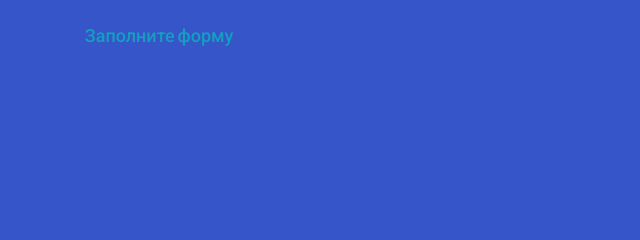
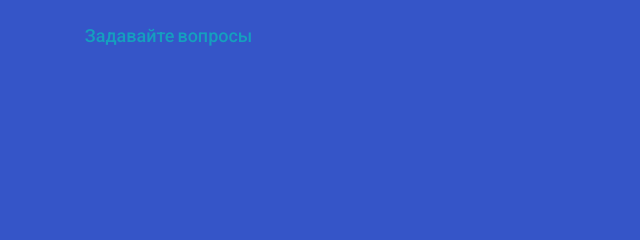
Before and after one commit to Valdemarcheck/School-project-2023, a plain HTML site: page index.html in a window 1280 px wide. Shown: the top 240 px of the page, 0-640 px from the left. Drawn offline with Linux system fonts and the light colour scheme; files whose address does not match are found by name.

Commit message:
Update index.html

```diff
--- a/index.html
+++ b/index.html
@@ -16,7 +16,7 @@
   </head>
   <body>
     <header>
-      <h1 class="accent">Заполните форму</h1>
+      <h1 class="accent">Задавайте вопросы</h1>
       <ul>
         <li>Главная</li>
         <li>О нас</li>
```
